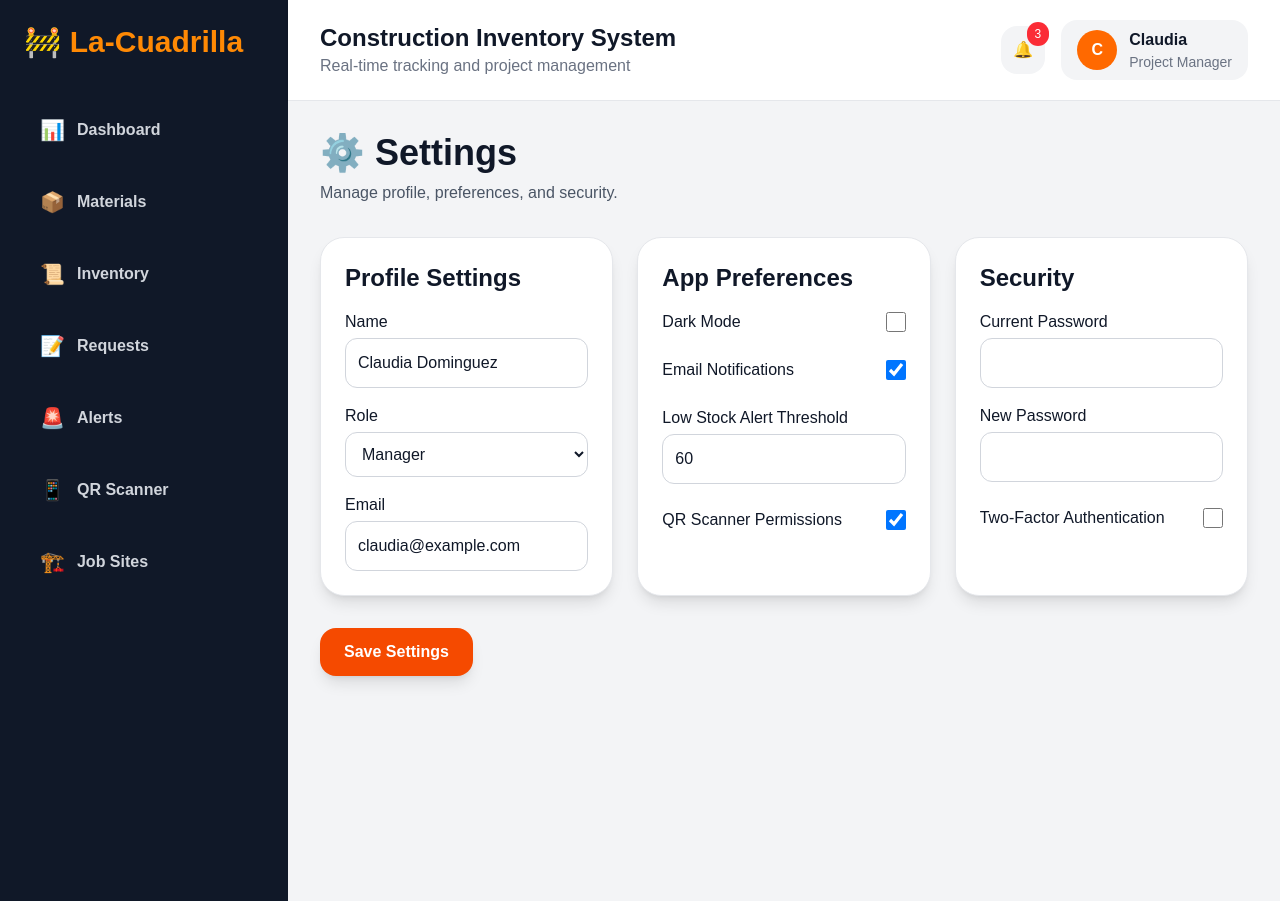
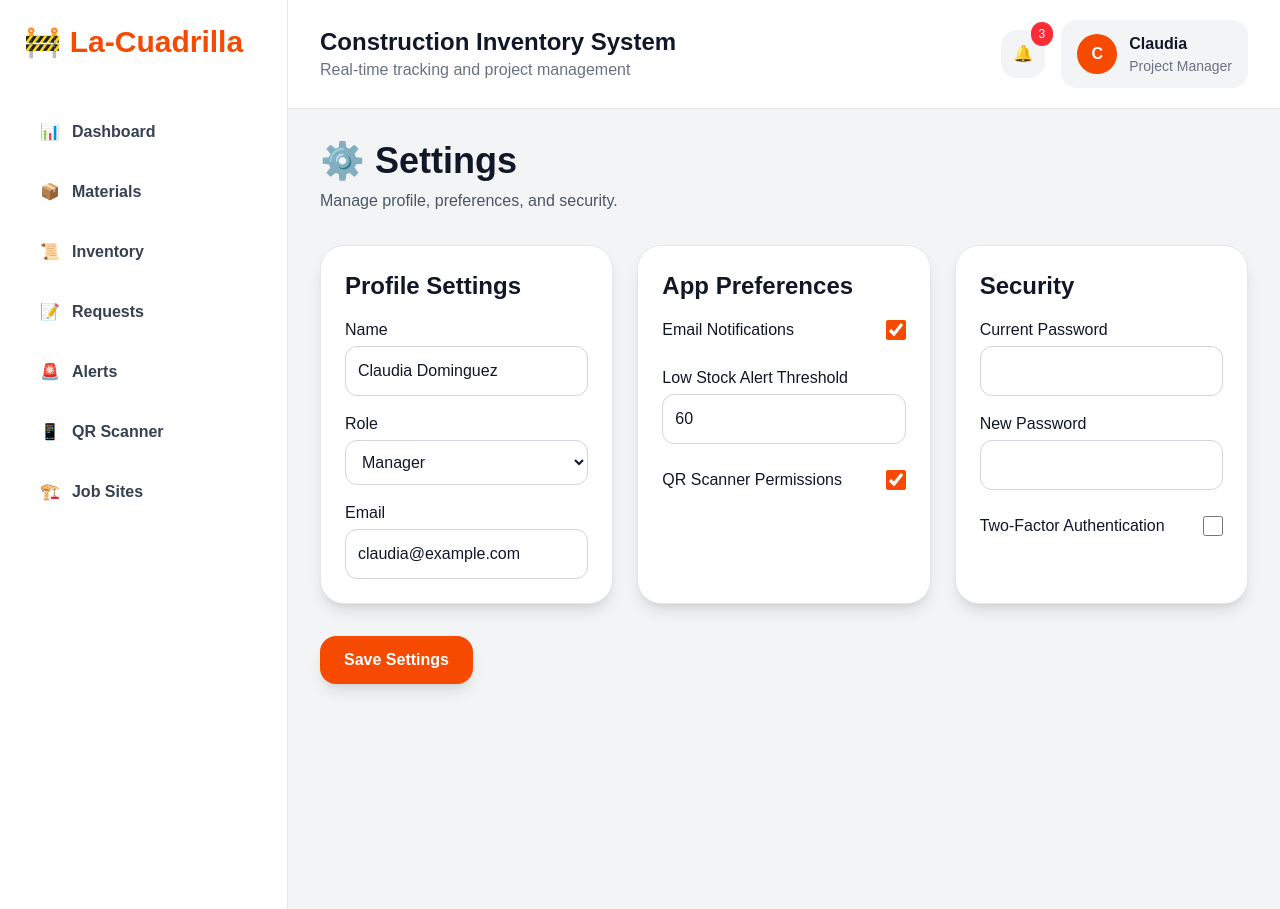
Before and after one commit to CV17-09/La-Cuadrilla-Construction-Tracker, a Next.js app: page /profile/settings in a window 1280 px wide. Built offline with nearby package versions, Linux system fonts and the light colour scheme.

Commit message:
feat: Refactor settings and layout components to remove dark mode functionality and enhance UI

```diff
--- a/src/app/profile/settings/page.tsx
+++ b/src/app/profile/settings/page.tsx
@@ -7,7 +7,6 @@ export default function SettingsPage() {
     name: "Claudia Dominguez",
     role: "Manager",
     email: "claudia@example.com",
-    darkMode: false,
     emailNotifications: true,
     lowStockThreshold: 60,
     qrScannerPermissions: true,
@@ -17,21 +16,19 @@ export default function SettingsPage() {
   });
 
   useEffect(() => {
+    localStorage.removeItem("darkMode");
+    document.documentElement.classList.remove("dark");
+
     const savedSettings = localStorage.getItem("userSettings");
-    const savedDarkMode = localStorage.getItem("darkMode");
 
     if (savedSettings) {
+      const parsed = JSON.parse(savedSettings);
+      delete parsed.darkMode;
+
       setSettings((prev) => ({
         ...prev,
-        ...JSON.parse(savedSettings),
-        darkMode: savedDarkMode === "true",
+        ...parsed,
       }));
-    }
-
-    if (savedDarkMode === "true") {
-      document.documentElement.classList.add("dark");
-    } else {
-      document.documentElement.classList.remove("dark");
     }
   }, []);
 
@@ -45,56 +42,28 @@ export default function SettingsPage() {
     }));
   };
 
-  const toggleDarkMode = (value: boolean) => {
-    setSettings((prev) => ({
-      ...prev,
-      darkMode: value,
-    }));
-
-    localStorage.setItem("darkMode", String(value));
-
-    if (value) {
-      document.documentElement.classList.add("dark");
-    } else {
-      document.documentElement.classList.remove("dark");
-    }
-  };
-
   const saveSettings = () => {
-    localStorage.setItem(
-      "userSettings",
-      JSON.stringify(settings)
-    );
-
-    localStorage.setItem(
-      "darkMode",
-      String(settings.darkMode)
-    );
-
+    localStorage.setItem("userSettings", JSON.stringify(settings));
     alert("Settings saved successfully!");
   };
 
   const cardStyle =
-    "rounded-3xl shadow-lg p-6 bg-white text-gray-900 dark:bg-gray-800 dark:text-white border border-gray-200 dark:border-gray-700";
+    "rounded-3xl shadow-lg p-6 bg-white text-gray-900 border border-gray-200";
 
   const inputStyle =
-    "w-full mt-1 p-3 rounded-xl border border-gray-300 bg-white text-gray-900 dark:bg-gray-700 dark:text-white dark:border-gray-600 focus:outline-none focus:ring-2 focus:ring-orange-500";
+    "w-full mt-1 p-3 rounded-xl border border-gray-300 bg-white text-gray-900 focus:outline-none focus:ring-2 focus:ring-orange-500";
 
   return (
-    <main className="min-h-screen p-8 bg-gray-100 text-gray-900 dark:bg-gray-900 dark:text-white transition">
-      <h1 className="text-4xl font-bold mb-2">
-        ⚙️ Settings
-      </h1>
+    <main className="min-h-screen p-8 bg-gray-100 text-gray-900">
+      <h1 className="text-4xl font-bold mb-2">⚙️ Settings</h1>
 
-      <p className="text-gray-600 dark:text-gray-300 mb-8">
+      <p className="text-gray-600 mb-8">
         Manage profile, preferences, and security.
       </p>
 
       <div className="grid grid-cols-1 lg:grid-cols-3 gap-6">
         <section className={cardStyle}>
-          <h2 className="text-2xl font-bold mb-4">
-            Profile Settings
-          </h2>
+          <h2 className="text-2xl font-bold mb-4">Profile Settings</h2>
 
           <label className="block mb-4">
             <span className="font-medium">Name</span>
@@ -131,19 +100,7 @@ export default function SettingsPage() {
         </section>
 
         <section className={cardStyle}>
-          <h2 className="text-2xl font-bold mb-4">
-            App Preferences
-          </h2>
-
-          <label className="flex justify-between items-center mb-6">
-            <span className="font-medium">Dark Mode</span>
-            <input
-              type="checkbox"
-              checked={settings.darkMode}
-              onChange={(e) => toggleDarkMode(e.target.checked)}
-              className="w-5 h-5"
-            />
-          </label>
+          <h2 className="text-2xl font-bold mb-4">App Preferences</h2>
 
           <label className="flex justify-between items-center mb-6">
             <span className="font-medium">Email Notifications</span>
@@ -153,7 +110,7 @@ export default function SettingsPage() {
               onChange={(e) =>
                 updateSetting("emailNotifications", e.target.checked)
               }
-              className="w-5 h-5"
+              className="w-5 h-5 accent-orange-600"
             />
           </label>
 
@@ -177,15 +134,13 @@ export default function SettingsPage() {
               onChange={(e) =>
                 updateSetting("qrScannerPermissions", e.target.checked)
               }
-              className="w-5 h-5"
+              className="w-5 h-5 accent-orange-600"
             />
           </label>
         </section>
 
         <section className={cardStyle}>
-          <h2 className="text-2xl font-bold mb-4">
-            Security
-          </h2>
+          <h2 className="text-2xl font-bold mb-4">Security</h2>
 
           <label className="block mb-4">
             <span className="font-medium">Current Password</span>
@@ -217,7 +172,7 @@ export default function SettingsPage() {
               onChange={(e) =>
                 updateSetting("twoFactorAuth", e.target.checked)
               }
-              className="w-5 h-5"
+              className="w-5 h-5 accent-orange-600"
             />
           </label>
         </section>
--- a/src/components/layout/LayoutWrapper.tsx
+++ b/src/components/layout/LayoutWrapper.tsx
@@ -1,9 +1,7 @@
 "use client";
 
-import { useEffect } from "react";
+import Link from "next/link";
 import { usePathname } from "next/navigation";
-import Sidebar from "@/components/layout/Sidebar";
-import Header from "@/components/layout/Header";
 
 export default function LayoutWrapper({
   children,
@@ -12,33 +10,80 @@ export default function LayoutWrapper({
 }) {
   const pathname = usePathname();
 
-  const hideLayoutRoutes = ["/login", "/register"];
-  const hideLayout = hideLayoutRoutes.includes(pathname);
-
-  useEffect(() => {
-    const savedDarkMode = localStorage.getItem("darkMode");
-
-    if (savedDarkMode === "true") {
-      document.documentElement.classList.add("dark");
-    } else {
-      document.documentElement.classList.remove("dark");
-    }
-  }, []);
-
-  if (hideLayout) {
-    return <>{children}</>;
-  }
+  const navItems = [
+    { name: "Dashboard", href: "/dashboard", icon: "📊" },
+    { name: "Materials", href: "/materials", icon: "📦" },
+    { name: "Inventory", href: "/inventory", icon: "📜" },
+    { name: "Requests", href: "/requests", icon: "📝" },
+    { name: "Alerts", href: "/alerts", icon: "🚨" },
+    { name: "QR Scanner", href: "/qr-scanner", icon: "📱" },
+    { name: "Job Sites", href: "/job-sites", icon: "🏗️" },
+  ];
 
   return (
-    <div className="flex min-h-screen bg-gray-100 text-gray-900 dark:bg-gray-900 dark:text-white transition">
-      <Sidebar />
+    <div className="min-h-screen bg-gray-100 text-gray-900 flex">
+      <aside className="w-72 bg-white border-r border-gray-200 p-6">
+        <h1 className="text-3xl font-bold text-orange-600 mb-12">
+          🚧 La-Cuadrilla
+        </h1>
 
-      <div className="flex-1 flex flex-col bg-gray-100 dark:bg-gray-900">
-        <Header />
+        <nav className="space-y-3">
+          {navItems.map((item) => (
+            <Link
+              key={item.href}
+              href={item.href}
+              className={`flex items-center gap-3 px-4 py-3 rounded-xl font-semibold transition ${
+                pathname === item.href
+                  ? "bg-orange-100 text-orange-700"
+                  : "text-gray-700 hover:bg-gray-100"
+              }`}
+            >
+              <span>{item.icon}</span>
+              {item.name}
+            </Link>
+          ))}
+        </nav>
+      </aside>
 
-        <main className="flex-1 bg-gray-100 dark:bg-gray-900">
-          {children}
-        </main>
+      <div className="flex-1">
+        <header className="bg-white border-b border-gray-200 px-8 py-5 flex justify-between items-center">
+          <div>
+            <h2 className="text-2xl font-bold text-gray-900">
+              Construction Inventory System
+            </h2>
+            <p className="text-gray-500">
+              Real-time tracking and project management
+            </p>
+          </div>
+
+          <div className="flex items-center gap-4">
+            <Link
+              href="/profile/notifications"
+              className="relative bg-gray-100 hover:bg-gray-200 p-3 rounded-2xl"
+            >
+              🔔
+              <span className="absolute -top-2 -right-2 bg-red-500 text-white text-xs px-2 py-1 rounded-full">
+                3
+              </span>
+            </Link>
+
+            <Link
+              href="/profile/settings"
+              className="flex items-center gap-3 bg-gray-100 hover:bg-gray-200 px-4 py-3 rounded-2xl"
+            >
+              <div className="w-10 h-10 bg-orange-600 text-white rounded-full flex items-center justify-center font-bold">
+                C
+              </div>
+
+              <div>
+                <p className="font-bold text-gray-900">Claudia</p>
+                <p className="text-sm text-gray-500">Project Manager</p>
+              </div>
+            </Link>
+          </div>
+        </header>
+
+        <main className="bg-gray-100 min-h-screen">{children}</main>
       </div>
     </div>
   );
```
